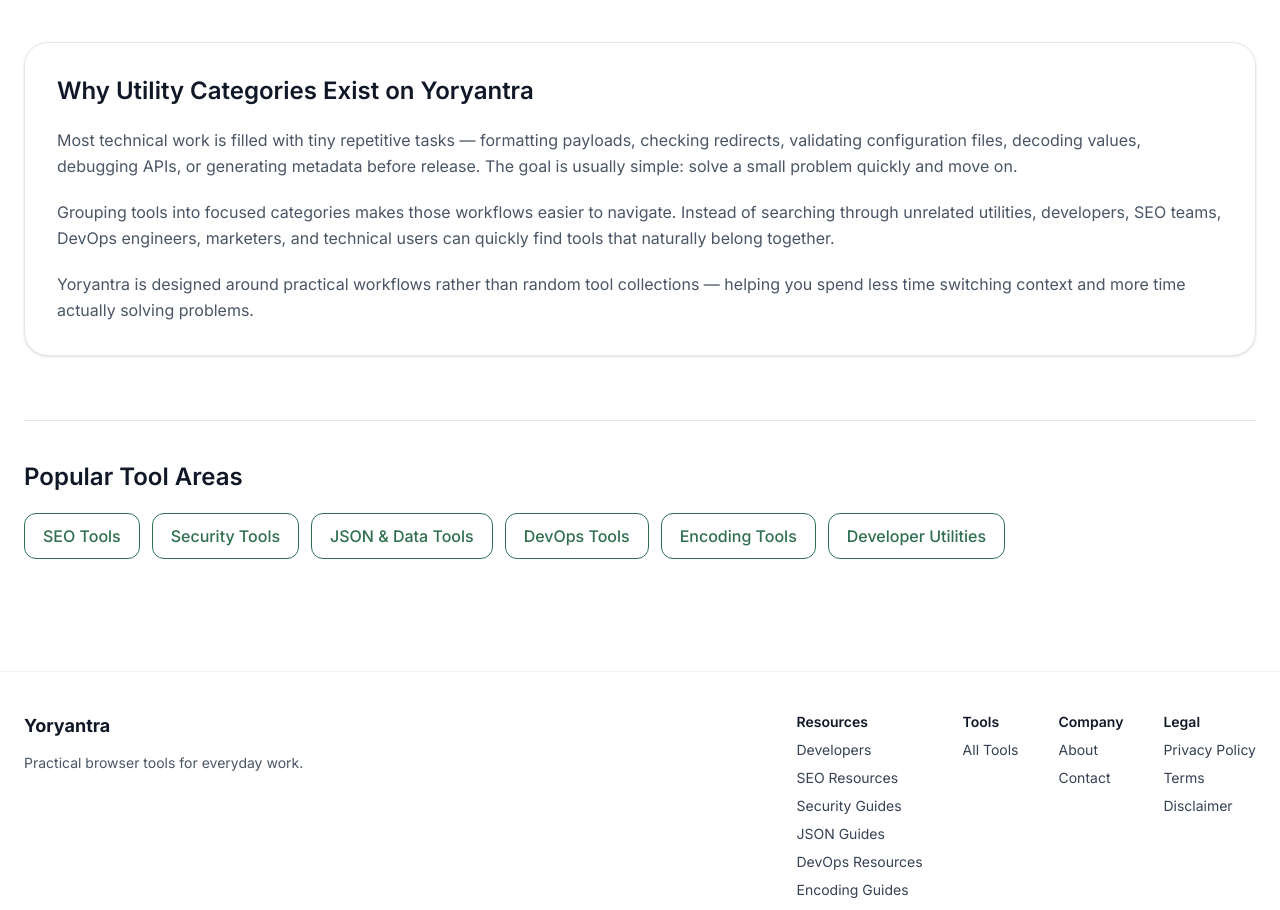
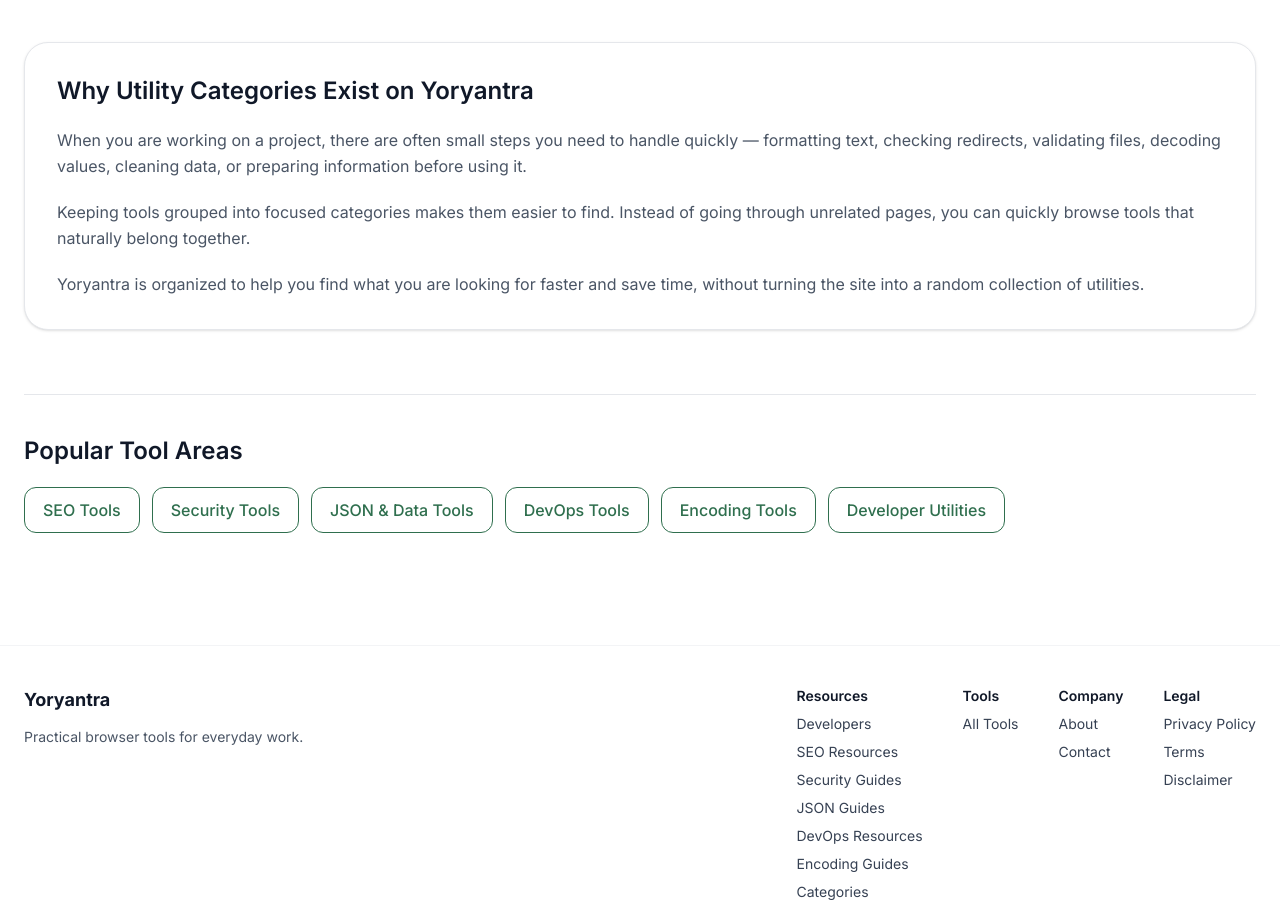
Before and after one commit to vaarunsonawwane-ops/yoryantra-new, a Next.js app: page /categories in a window 1280 px wide. Shown: the part 940-1850 px from the top of the page. Built offline with nearby package versions, Linux system fonts and the light colour scheme.

Commit message:
category, developer and home page content updated

```diff
--- a/app/categories/page.tsx
+++ b/app/categories/page.tsx
@@ -160,23 +160,22 @@ export default function Page() {
 
 		  <div className="mt-5 space-y-5 text-gray-600 leading-relaxed">
 			<p>
-			  Most technical work is filled with tiny repetitive tasks — formatting
-			  payloads, checking redirects, validating configuration files, decoding
-			  values, debugging APIs, or generating metadata before release. The goal
-			  is usually simple: solve a small problem quickly and move on.
+			  When you are working on a project, there are often small steps you
+			  need to handle quickly — formatting text, checking redirects,
+			  validating files, decoding values, cleaning data, or preparing
+			  information before using it.
 			</p>
 
 			<p>
-			  Grouping tools into focused categories makes those workflows easier to
-			  navigate. Instead of searching through unrelated utilities, developers,
-			  SEO teams, DevOps engineers, marketers, and technical users can quickly
-			  find tools that naturally belong together.
+			  Keeping tools grouped into focused categories makes them easier to
+			  find. Instead of going through unrelated pages, you can quickly
+			  browse tools that naturally belong together.
 			</p>
 
 			<p>
-			  Yoryantra is designed around practical workflows rather than random tool
-			  collections — helping you spend less time switching context and more time
-			  actually solving problems.
+			  Yoryantra is organized to help you find what you are looking for
+			  faster and save time, without turning the site into a random
+			  collection of utilities.
 			</p>
 		  </div>
 		</SectionCard>
--- a/app/developers/page.tsx
+++ b/app/developers/page.tsx
@@ -305,16 +305,21 @@ export default function Page() {
 
           <div className="mt-5 space-y-4 text-gray-600 leading-relaxed">
             <p>
-              Development work often includes small but repeated tasks such as
-              formatting data, checking encoded strings, testing regex, decoding
-              tokens, reviewing timestamps, and preparing request values.
+			  When you are building something, there are often small things you
+			  need to check, format, validate, clean, decode, or prepare quickly.
             </p>
 
             <p>
-              Fast browser-based utilities reduce context switching and help
-              developers keep momentum while debugging, testing, and preparing
-              application data across frontend, backend, API, and DevOps
-              workflows.
+			  Developer tools on Yoryantra are grouped to make those small steps
+			  easier to find — whether it is formatting JSON, checking values,
+			  testing something quickly, or preparing data before moving ahead.
+			</p>
+
+			<p>
+			  The idea is simple: keep useful tools in one place so you can find
+			  what you need quickly and continue with your work.
+			</p>
+
             </p>
           </div>
         </section>
--- a/app/page.tsx
+++ b/app/page.tsx
@@ -93,9 +93,9 @@ export default function HomePage() {
 			  </p>
 
 			  <p>
-				Whether it is formatting, converting, checking, cleaning,
-				validating, encoding, decoding or preparing something quickly —
-				everything is built to be quick and easy to use.
+				Whether it is formatting, converting, checking, cleaning, validating,
+				encoding, decoding, or preparing something quickly — everything is
+				built to be clean, fast, and easy to use.
 			  </p>
 
 			  <p>
```
